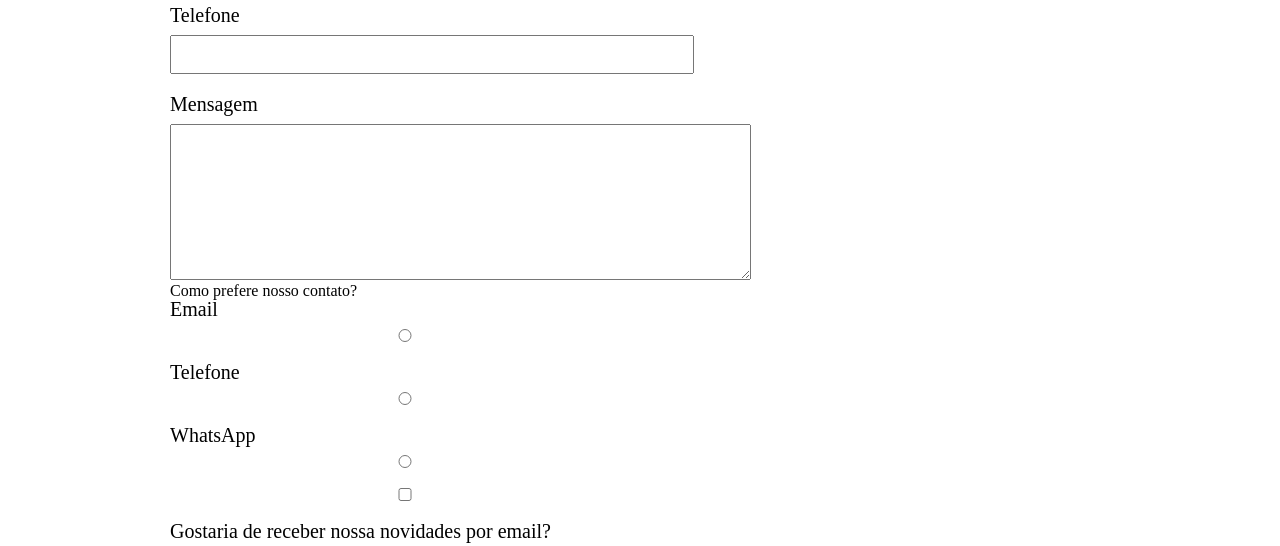
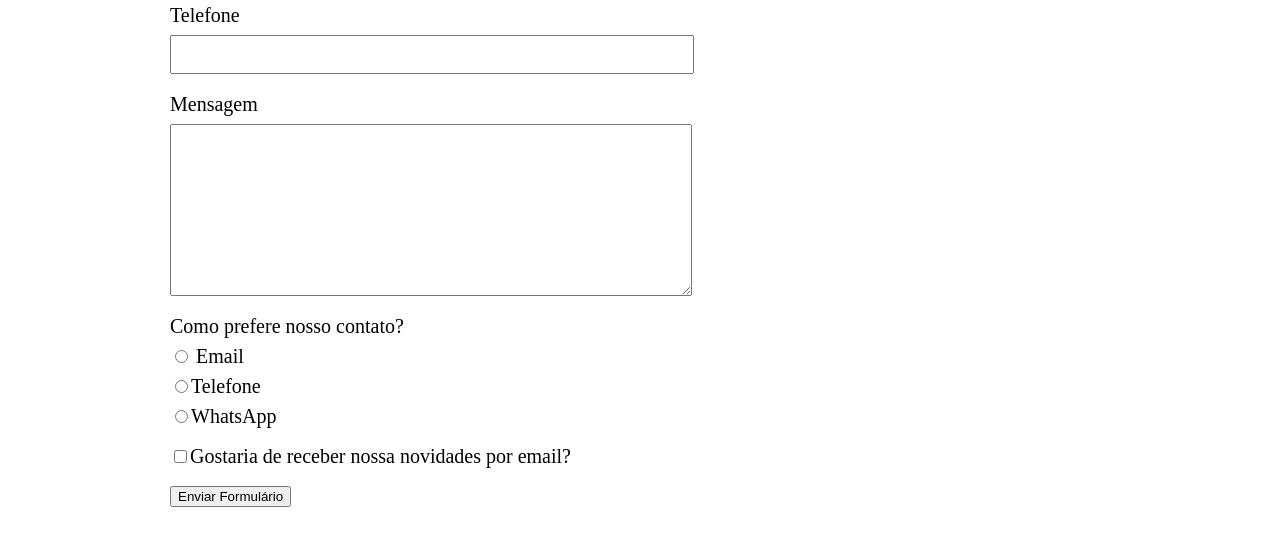
Before and after one commit to MileneMaciel/Curso_HTML_CSS, a plain HTML site: page contato.html in a window 1280 px wide. Shown: the part 506-1052 px from the top of the page. Drawn offline with Linux system fonts and the light colour scheme.

Commit message:
Arrumando estilo dos formulários

```diff
--- a/contato.html
+++ b/contato.html
@@ -27,33 +27,33 @@
 	       	 <form>
 
 	       	 	<label for="nomesobrenome">Nome e sobrenome</label>
-	       	 	<input type="text"id="nomesobrenome">
+	       	 	<input type="text"id="nomesobrenome" class="input-padrao">
 
 	       	 	<label for="email">Email</label>
-	       	 	<input type="text" id="email">
+	       	 	<input type="text" id="email" class="input-padrao">
 
 	       	 	<label for="telefone">Telefone</label>
-	       	 	<input type="text" id="telefone">
+	       	 	<input type="text" id="telefone" class="input-padrao">
 
                 <label for="mensagem">Mensagem</label>
-	       	 	<textarea cols="70" rows="10" id="mensagem" ></textarea>
+	       	 	<textarea cols="70" rows="10" id="mensagem" class="input-padrao" ></textarea>
 
 	       	 <div>
 
 	       	 	<p>Como prefere nosso contato?</p>
 
-                <label for="radio-email">Email</label>
-                <input type="radio" name="contato" value="email" id="radio-email">
+                <label for="radio-email"><input type="radio" name="contato" value="email" id="radio-email"> Email</label>
 
-                <label for="radio-telefone">Telefone</label>
-                <input type="radio" name="contato" value="telefone" id="radio-telefone">
 
-                <label for="radio-whatsapp">WhatsApp</label>
-                <input type="radio" name="contato" value="whatsapp" id="radio-whatsapp">
+                <label for="radio-telefone"><input type="radio" name="contato" value="telefone" id="radio-telefone">Telefone</label>
+
+
+                <label for="radio-whatsapp"><input type="radio" name="contato" value="whatsapp" id="radio-whatsapp">WhatsApp</label>
+
 
             </div>
 
-                <label> <input type="checkbox" name="">Gostaria de receber nossa novidades por email?</label>
+                <label class="checkbox"> <input type="checkbox" name="">Gostaria de receber nossa novidades por email?</label>
 
 	       	 	<input type="submit" value="Enviar Formulário" >
 
--- a/style.css
+++ b/style.css
@@ -105,14 +105,19 @@ form{
 	margin: 40px 0;
 }
 
-form label{
+form label, form p{
 	display: block;
 	font-size: 20px;
 	margin: 0 0 10px;
 }
-form input{
+
+.input-padrao {
 	display: block;
 	margin: 0 0 20px;
 	padding: 10px 25px;
 	width: 50%;
 }
+
+.checkbox{
+	margin: 20px 0;
+}
```
